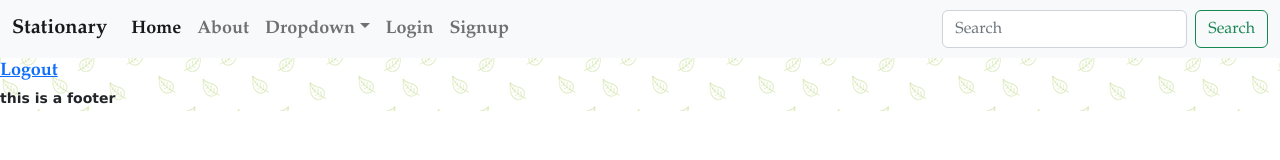
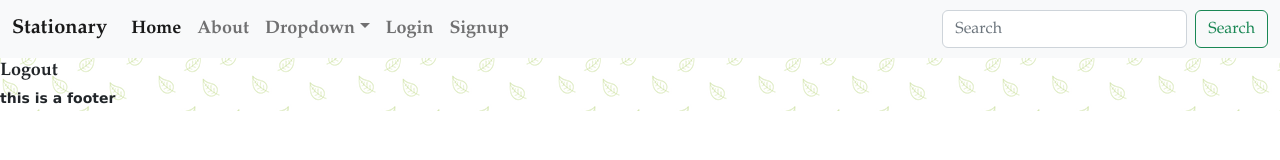
Before and after one commit to gracemanzon/ecommerce-frontend, a React (Vite) app: page /logout in a window 1280 px wide. Shown: the top 160 px of the page. Built offline with nearby package versions, Linux system fonts and the light colour scheme.

Commit message:
change minor styling on logout link

```diff
--- a/src/Header.jsx
+++ b/src/Header.jsx
@@ -1,4 +1,5 @@
 import { Link } from "react-router-dom";
+import { Logout } from "./Logout";
 
 export function Header() {
   let authenticationLinks;
@@ -21,9 +22,7 @@ export function Header() {
   } else {
     authenticationLinks = (
       <li className="nav-item">
-        <Link className="nav-link" aria-current="about" to="/logout">
-          Logout
-        </Link>
+        <Logout />
       </li>
     );
   }
--- a/src/Logout.jsx
+++ b/src/Logout.jsx
@@ -9,7 +9,7 @@ export function Logout() {
   };
 
   return (
-    <a href="#" onClick={handleClick}>
+    <a href="#" className="nav-link" onClick={handleClick}>
       Logout
     </a>
   );
```
